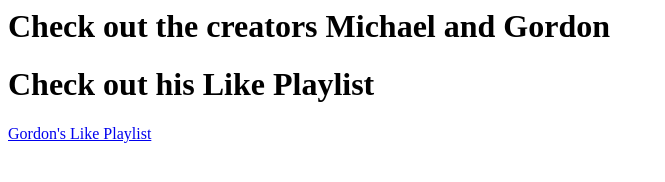
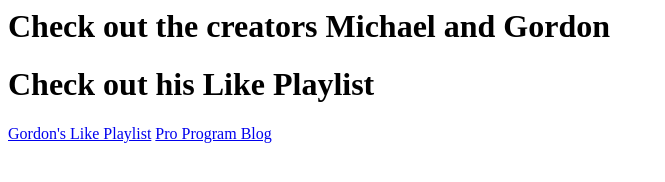
Before and after one commit to gordonlin2011/gordonlin2011.github.io, a plain HTML site: page credits.html in a window 1280 px wide. Shown: the whole page, without its empty margins (0-665 px from the left). Drawn offline with Linux system fonts and the light colour scheme.

Commit message:
Update credits.html

```diff
--- a/credits.html
+++ b/credits.html
@@ -9,6 +9,7 @@
 <h1> Check out the creators Michael and Gordon </h1>
 <h1> Check out his Like Playlist </h1>
 <a href="https://mymusic.gordonli1.repl.co">Gordon's Like Playlist</a>
+<a href="http://blog.proprogram.net">Pro Program Blog</a>
     <script src="script.js"></script>
   </body>
 </html>
```
